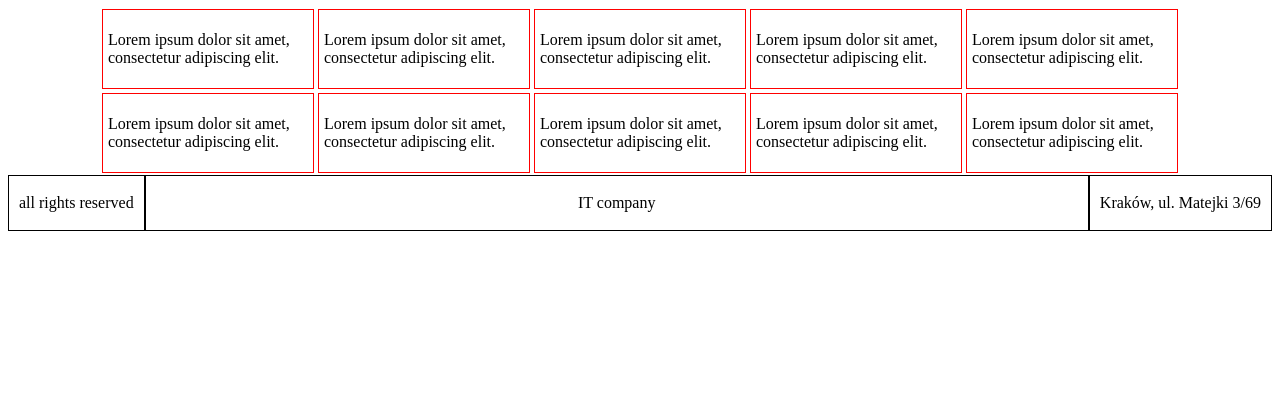
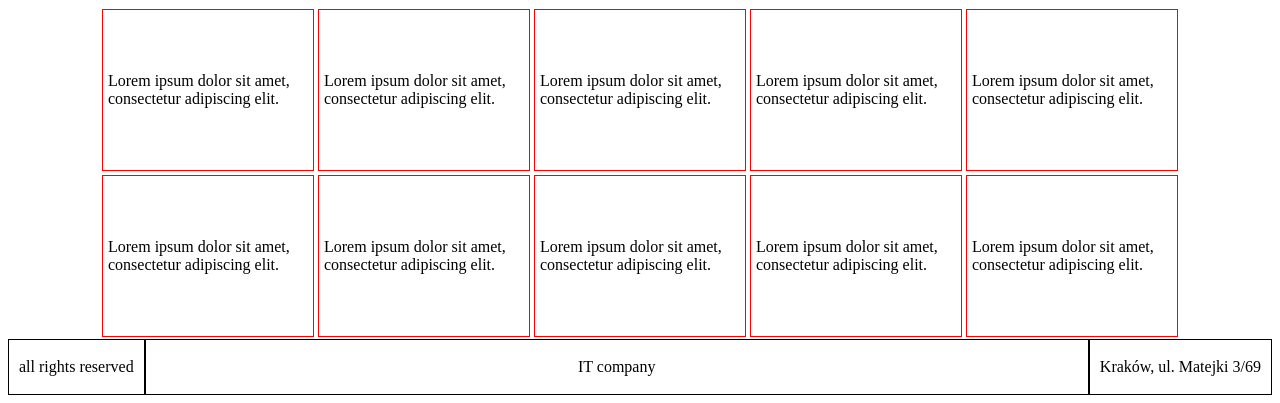
Before and after one commit to maciekmacku/4.5, a plain HTML site: page index.html in a window 1280 px wide. Shown: the part 966-1369 px from the top of the page. Before the commit the page ends 1205 px from the top, so only its background shows below. Drawn offline with Linux system fonts and the light colour scheme.

Commit message:
style element

```diff
--- a/style.css
+++ b/style.css
@@ -36,12 +36,19 @@
     flex-wrap: wrap;
     align-items:center;
 }
+
 .element {
     width: 200px;
+    height: 150px;
     border: 1px solid red;
     padding: 5px;
     margin: 2px;
+    display: flex;
+    align-items: center;
+    justify-content: center;
+
 }
+
 .footer {
     display: flex;
     align-content: center;
```
